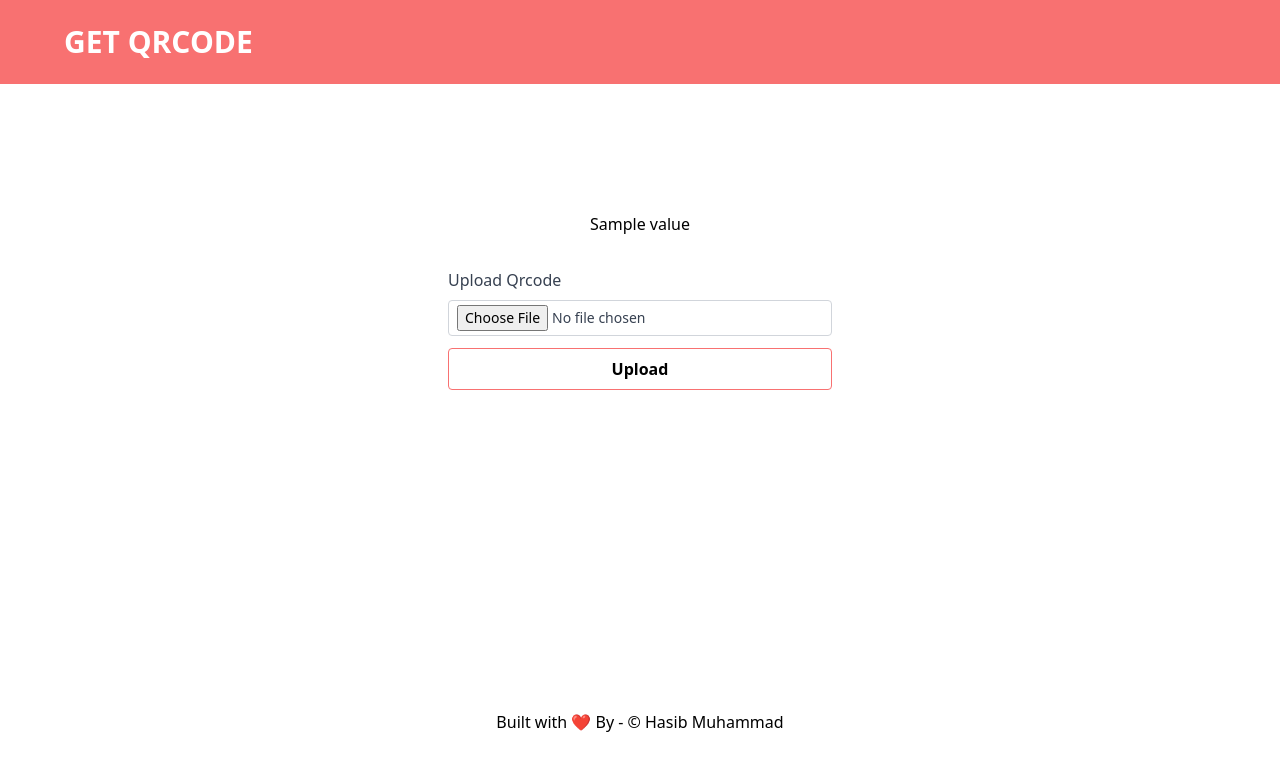
After one commit to hasibmuhammad/generate-qrcode, a Flask app: template templates/readqrcode.html in a window 1280 px wide. The commit adds this page. Shown: the top 771 px of the page. Run offline with Flask 2, Linux system fonts and the light colour scheme; the template is opened without the code that fills it: most values are stand-ins (such as "Sample title", 1, 10 or a date in 2020); some libraries are stand-ins or nearby versions.

Commit message:
Modified

```diff
--- a/app.py
+++ b/app.py
@@ -7,7 +7,6 @@ app = Flask(__name__)
 @app.route('/')
 def index():
     return render_template('index.html')
-
 
 @app.route('/generate', methods=['POST', 'GET'])
 def generate():
@@ -29,10 +28,10 @@ def generate():
             qr.add_data(url)
             # using the make() function
             qr.make(fit = True)
-            # using the make_image() function
+            # using the make_image() function  ss
             img = qr.make_image(fill_color = (fillColor), back_color = (backColor))
             # saving the QR code image
-            img.save("./qrcodes/" + str(time()) + ".png")
+            img.save("./qrcodes/" + str(time()) + ".jpg")
             success = "Successfully generated the Qrcode!"
             return render_template('index.html', success=success)
         else:
--- /dev/null
+++ b/templates/readqrcode.html
@@ -0,0 +1,51 @@
+<!DOCTYPE html>
+<html>
+  <head>
+    <meta charset="UTF-8" />
+    <meta name="viewport" content="width=device-width, initial-scale=1.0" />
+    <script src="https://cdn.tailwindcss.com"></script>
+  </head>
+  <body>
+    <div class="w-screen bg-red-400 px-16 py-6 overflow-hidden">
+      <a href="/">
+        <h1 class="text-white font-bold text-2xl md:text-3xl">GET QRCODE</h1>
+      </a>
+    </div>
+    <div
+      class="w-3/5 md:w-2/5 mx-auto mt-32 flex flex-col justify-center items-center"
+    >
+      <h1>{{value}}</h1>
+      <div class="flex w-full mt-8 items-center justify-center bg-grey-lighter">
+        <form action="/readqrcode" method="POST">
+          <div class="flex justify-center">
+            <div class="mb-3 w-96">
+              <label
+                for="formFileSm"
+                class="form-label inline-block mb-2 text-gray-700"
+                >Upload Qrcode</label
+              >
+              <input
+                class="form-control block w-full px-2 py-1 text-sm font-normal text-gray-700 bg-white bg-clip-padding border border-solid border-gray-300 rounded transition ease-in-out m-0 focus:text-gray-700 focus:bg-white focus:border-blue-600 focus:outline-none"
+                id="formFileSm"
+                type="file"
+                name="qrcode"
+              />
+            </div>
+          </div>
+          <button
+            class="w-full bg-transparent hover:bg-red-400 text-black font-semibold hover:text-white py-2 px-4 border border-red-400 hover:border-transparent rounded"
+            type="submit"
+          >
+            Upload
+          </button>
+        </form>
+      </div>
+      <footer class="mt-80">
+        <p>
+          Built with ❤️ By -
+          <a href="https://github.com/hasibmuhammad"> &copy; Hasib Muhammad</a>
+        </p>
+      </footer>
+    </div>
+  </body>
+</html>
```
Also changed, not shown: templates/index.html (+18 -3 lines).
